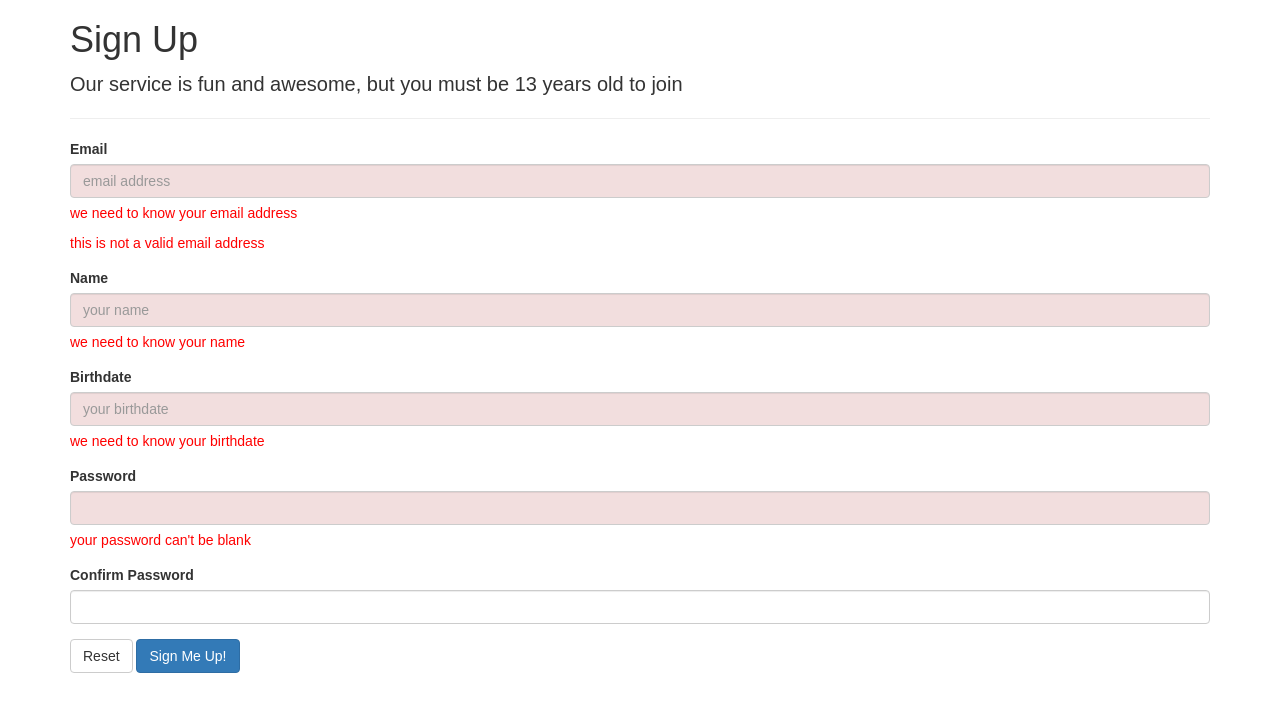
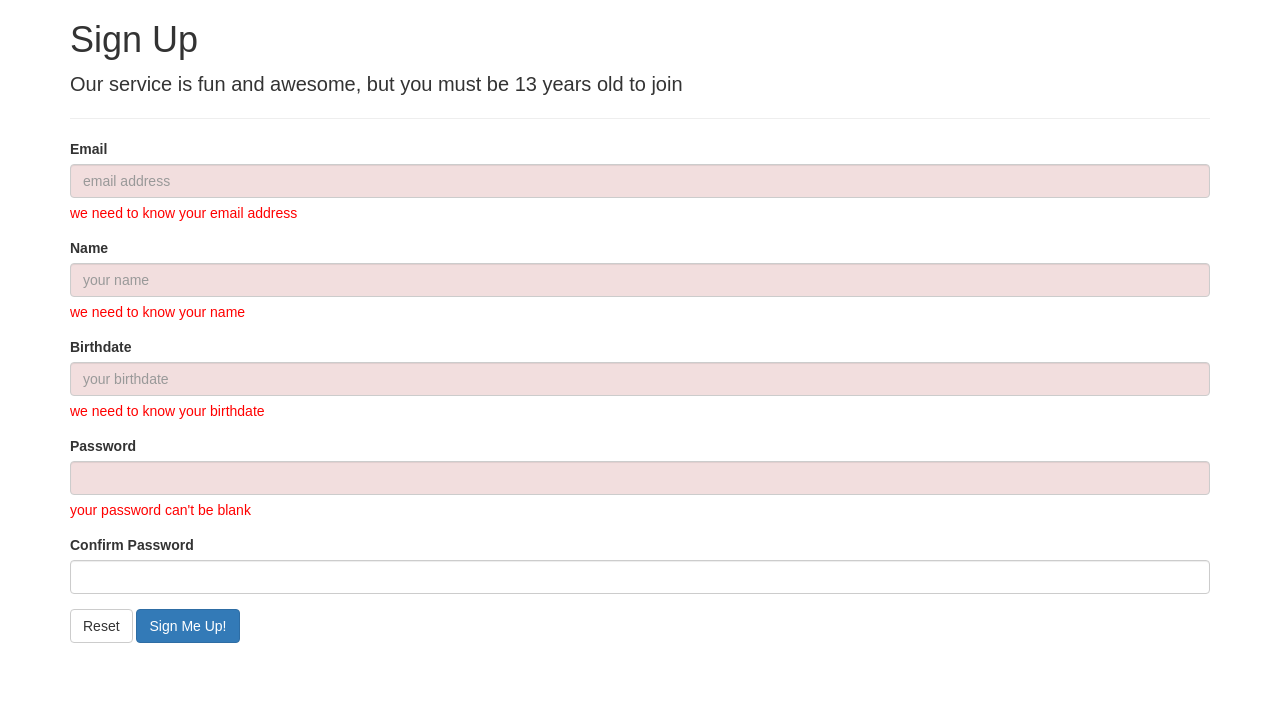
Before and after one commit to brucewen05/team-challenge, a React (Create React App) app: page / in a window 1280 px wide. Shown: the top 712 px of the page. Built offline with nearby package versions, Linux system fonts and the light colour scheme.

Commit message:
closes #2

```diff
--- a/src/TeamSignUp.js
+++ b/src/TeamSignUp.js
@@ -142,7 +142,7 @@ class EmailInput extends React.Component {
         {errors.missing &&
           <p className="help-block error-missing">we need to know your email address</p>
         }
-        {!errors.isValid &&
+        {!errors.isValid, !errors.missing &&
           <p className="help-block error-invalid">this is not a valid email address</p>
         }
       </div>
```
